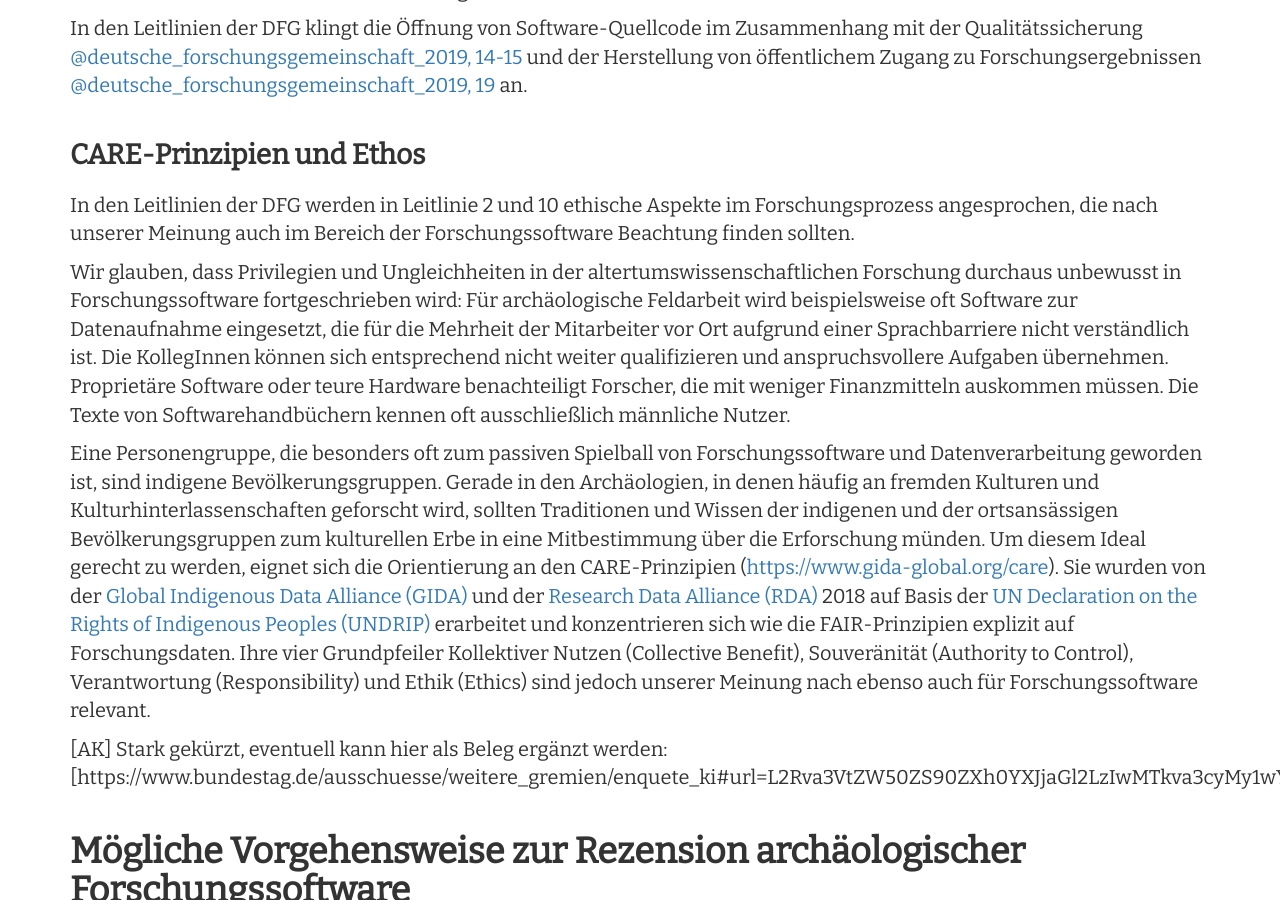
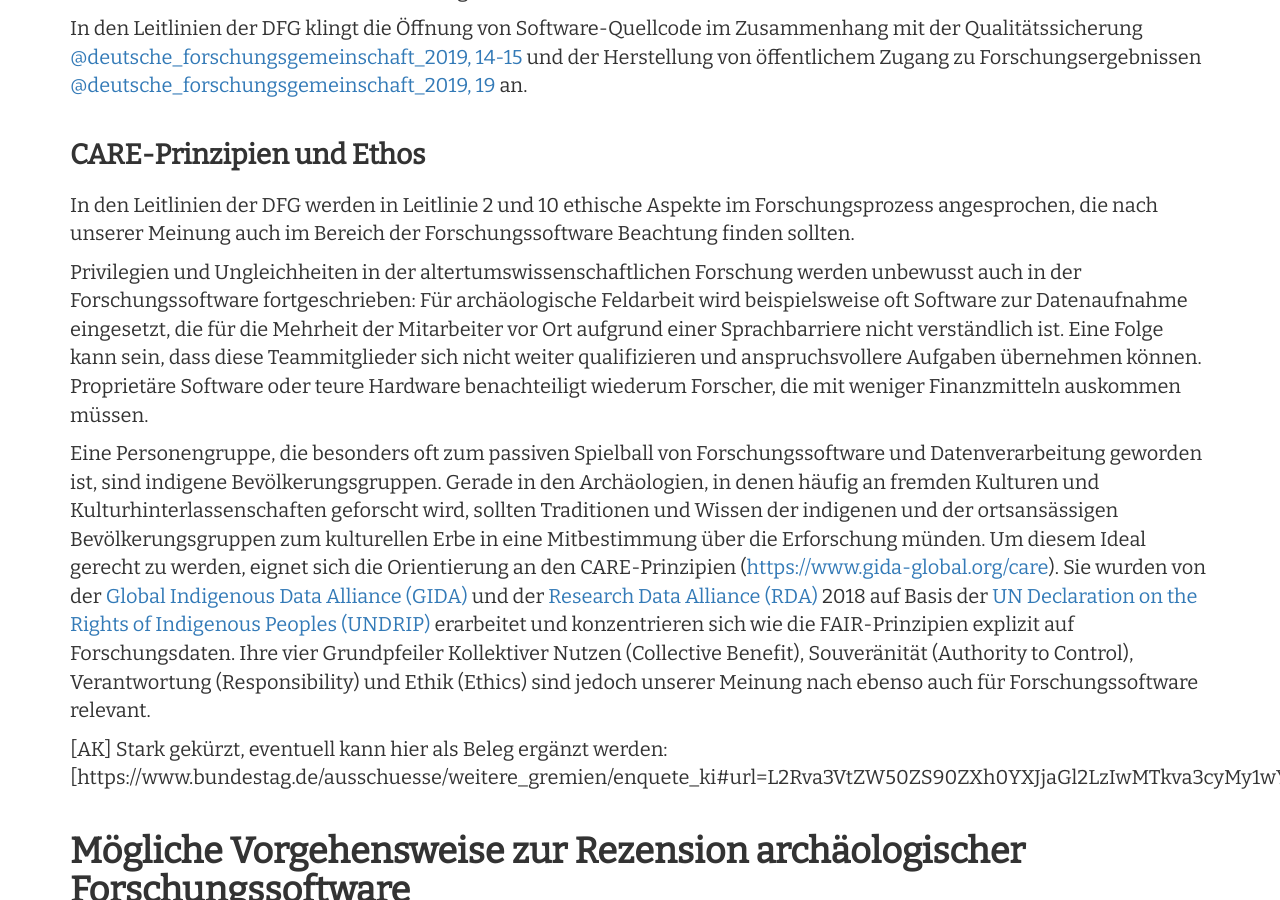
Before and after one commit to Research-Squirrel-Engineers/Impuls_SoftwareRezensionen_DGUF, a Jekyll site: the page built from Draft.md, in a window 1280 px wide and 900 px high, scrolled down 5883 px. Built offline with Jekyll 4.4.1, drawn with Linux system fonts in a browser that asks for light colours; nearby versions of some CDN libraries.

Commit message:
Update Draft.md
Co-authored-by: archaeoklammt <62603273+archaeoklammt@users.noreply.github.com>

```diff
--- a/Draft.md
+++ b/Draft.md
@@ -140,7 +140,7 @@ In den Leitlinien der DFG klingt die Öffnung von Software-Quellcode im Zusammen
 
 In den Leitlinien der DFG werden in Leitlinie 2 und 10 ethische Aspekte im Forschungsprozess angesprochen, die nach unserer Meinung auch im Bereich der Forschungssoftware Beachtung finden sollten.
 
-Wir glauben, dass Privilegien und Ungleichheiten in der altertumswissenschaftlichen Forschung durchaus unbewusst in Forschungssoftware fortgeschrieben wird: Für archäologische Feldarbeit wird beispielsweise oft Software zur Datenaufnahme eingesetzt, die für die Mehrheit der Mitarbeiter vor Ort aufgrund einer Sprachbarriere nicht verständlich ist. Die KollegInnen können sich entsprechend nicht weiter qualifizieren und anspruchsvollere Aufgaben übernehmen. Proprietäre Software oder teure Hardware benachteiligt Forscher, die mit weniger Finanzmitteln auskommen müssen. Die Texte von Softwarehandbüchern kennen oft ausschließlich männliche Nutzer.
+Privilegien und Ungleichheiten in der altertumswissenschaftlichen Forschung werden unbewusst auch in der Forschungssoftware fortgeschrieben: Für archäologische Feldarbeit wird beispielsweise oft Software zur Datenaufnahme eingesetzt, die für die Mehrheit der Mitarbeiter vor Ort aufgrund einer Sprachbarriere nicht verständlich ist. Eine Folge kann sein, dass diese Teammitglieder sich nicht weiter qualifizieren und anspruchsvollere Aufgaben übernehmen können. Proprietäre Software oder teure Hardware benachteiligt wiederum Forscher, die mit weniger Finanzmitteln auskommen müssen.
 
 Eine Personengruppe, die besonders oft zum passiven Spielball von Forschungssoftware und Datenverarbeitung geworden ist, sind indigene Bevölkerungsgruppen. Gerade in den Archäologien, in denen häufig an fremden Kulturen und Kulturhinterlassenschaften geforscht wird, sollten Traditionen und Wissen der indigenen und der ortsansässigen Bevölkerungsgruppen zum kulturellen Erbe in eine Mitbestimmung über die Erforschung münden. Um diesem Ideal gerecht zu werden, eignet sich die Orientierung an den CARE-Prinzipien ([https://www.gida-global.org/care](https://www.gida-global.org/care)). Sie wurden von der [Global Indigenous Data Alliance (GIDA)](https://www.gida-global.org) und der [Research Data Alliance (RDA)](https://www.rd-alliance.org) 2018 auf Basis der [UN Declaration on the Rights of Indigenous Peoples (UNDRIP)](https://www.un.org/development/desa/indigenouspeoples/declaration-on-the-rights-of-indigenous-peoples.html) erarbeitet und konzentrieren sich wie die FAIR-Prinzipien explizit auf Forschungsdaten. Ihre vier Grundpfeiler Kollektiver Nutzen (Collective Benefit), Souveränität (Authority to Control), Verantwortung (Responsibility) und Ethik (Ethics) sind jedoch unserer Meinung nach ebenso auch für Forschungssoftware relevant.
 
```
